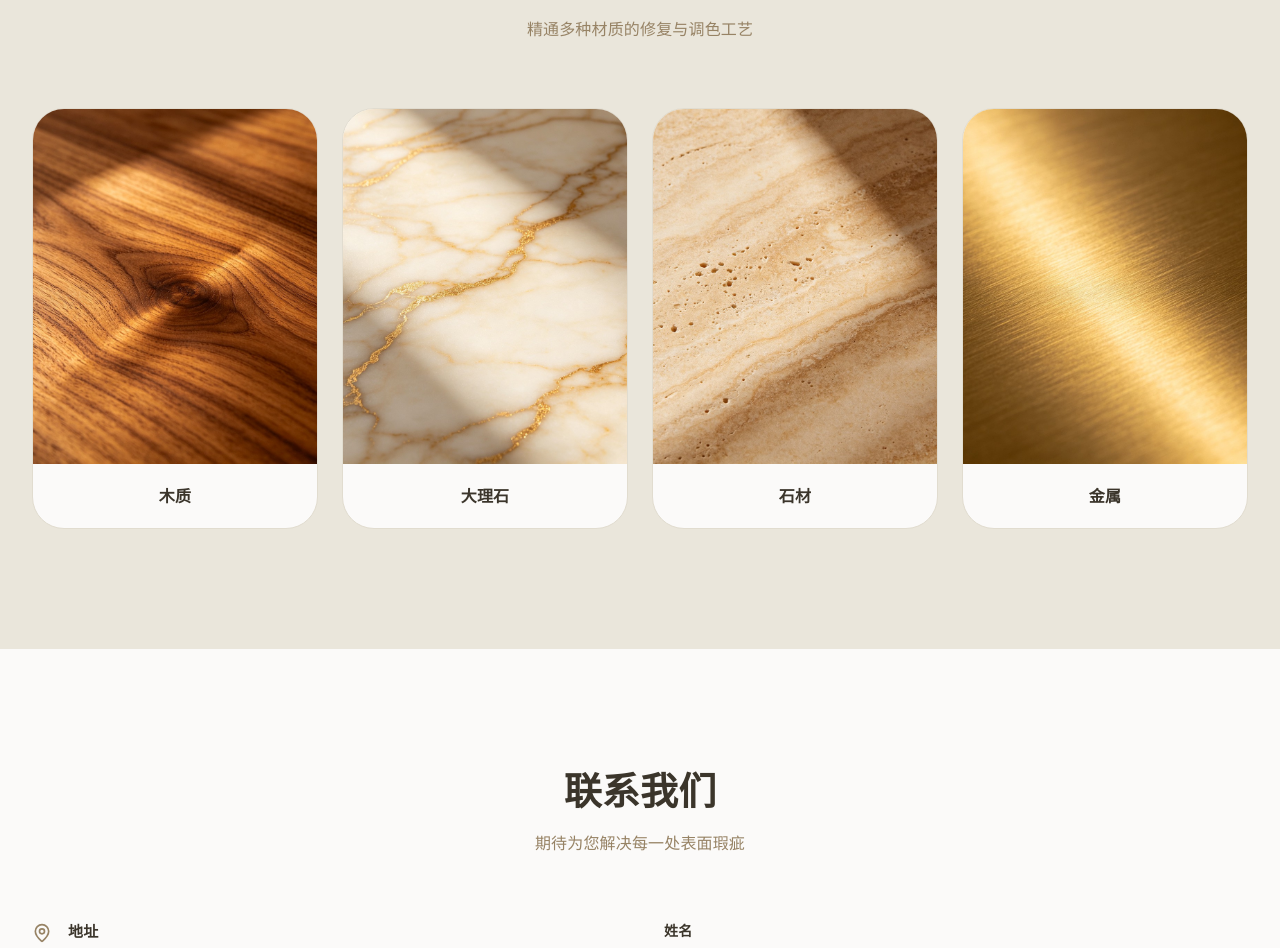
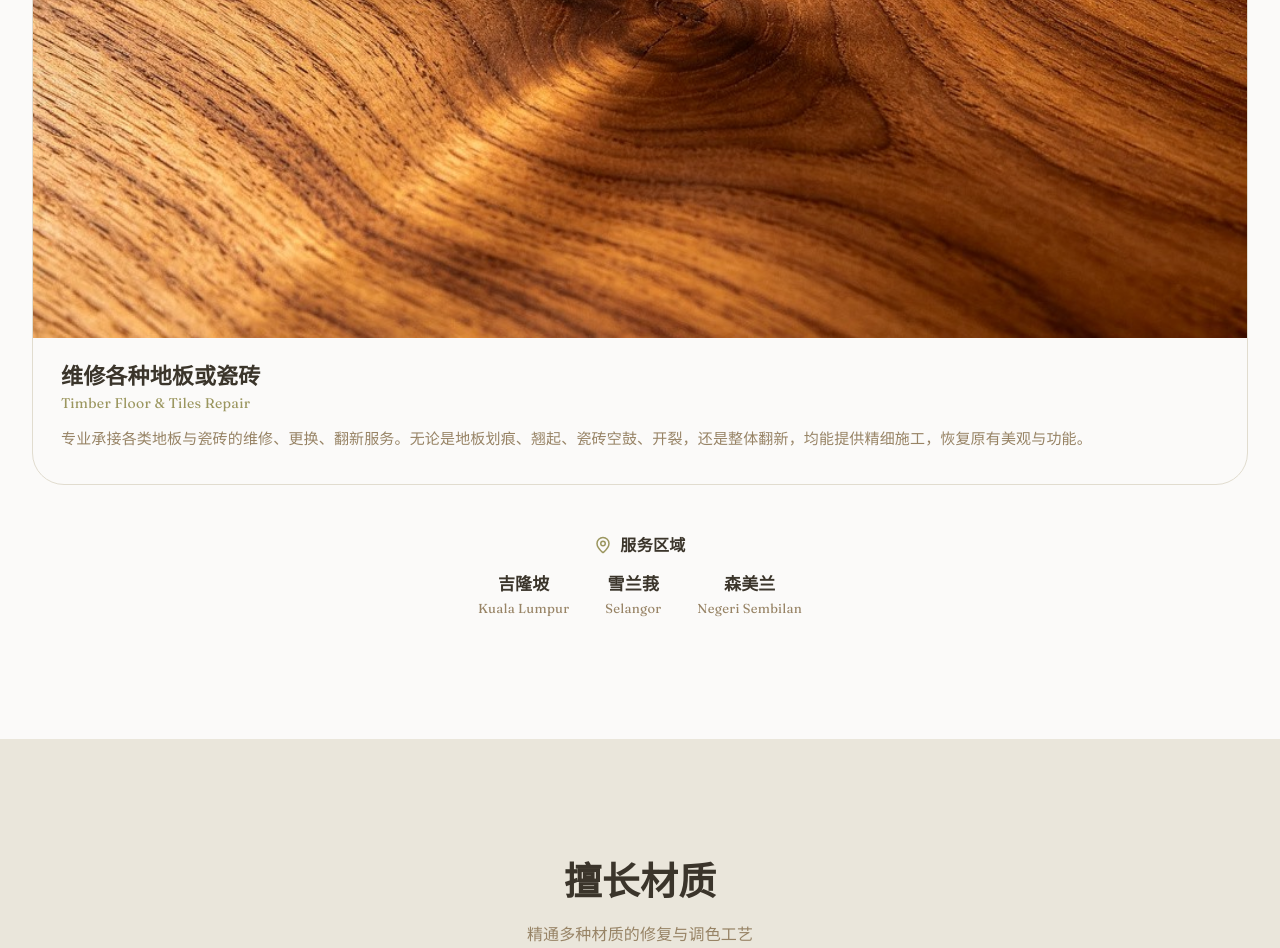
Before and after one commit to joelmz2801-code/jiangshan-workshop, a React (Vite) app: page / in a window 1280 px wide. Shown: the part 1848-2796 px from the top of the page. Built offline with nearby package versions, Linux system fonts and the light colour scheme.

Commit message:
feat: 新增地板瓷砖维修服务卡片+服务区域双语展示，Footer 添加小红书链接，进一步减小服务区间距

```diff
--- a/src/components/Footer.tsx
+++ b/src/components/Footer.tsx
@@ -1,7 +1,7 @@
 import { site, footer } from '@/data/content';
 
 /**
- * 页脚 — 深色背景，品牌信息 + 版权
+ * 页脚 — 深色背景，品牌信息 + 社交链接 + 版权
  */
 export default function Footer() {
   return (
@@ -34,6 +34,30 @@ export default function Footer() {
             {site.name}
           </span>
         </div>
+
+        <div className="flex items-center" style={{ gap: '1.5rem' }}>
+          <a
+            href={footer.rednoteUrl}
+            target="_blank"
+            rel="noopener noreferrer"
+            className="transition-opacity duration-200"
+            style={{
+              color: 'hsl(var(--primary-foreground))',
+              fontSize: '13px',
+              opacity: 0.7,
+              textDecoration: 'none',
+            }}
+            onMouseEnter={(e) => {
+              e.currentTarget.style.opacity = '1';
+            }}
+            onMouseLeave={(e) => {
+              e.currentTarget.style.opacity = '0.7';
+            }}
+          >
+            {footer.rednoteLabel}
+          </a>
+        </div>
+
         <p style={{ fontSize: '13px', opacity: 0.6 }}>{footer.copyright}</p>
       </div>
     </footer>
--- a/src/components/ServiceCard.tsx
+++ b/src/components/ServiceCard.tsx
@@ -28,7 +28,7 @@ export default function ServiceCard({ service }: ServiceCardProps) {
     >
       <div
         className="relative overflow-hidden"
-        style={{ aspectRatio: '16 / 10' }}
+        style={{ aspectRatio: '16 / 9' }}
       >
         <img
           src={service.image}
@@ -44,7 +44,7 @@ export default function ServiceCard({ service }: ServiceCardProps) {
           }}
         />
       </div>
-      <div style={{ padding: '2rem 2rem 2.5rem' }}>
+      <div style={{ padding: '1.5rem 1.75rem 2rem' }}>
         <h3
           className="font-sans font-semibold"
           style={{
@@ -55,6 +55,20 @@ export default function ServiceCard({ service }: ServiceCardProps) {
         >
           {service.title}
         </h3>
+        {service.titleEn && (
+          <p
+            className="font-sans"
+            style={{
+              color: 'hsl(var(--secondary))',
+              fontSize: '14px',
+              lineHeight: 1.4,
+              marginTop: '0.25rem',
+              letterSpacing: '0.02em',
+            }}
+          >
+            {service.titleEn}
+          </p>
+        )}
         <p
           style={{
             color: 'hsl(var(--muted-foreground))',
--- a/src/data/content.ts
+++ b/src/data/content.ts
@@ -27,6 +27,8 @@ export const hero = {
 export interface ServiceItem {
   id: string;
   title: string;
+  /** 英文标题（双语展示） */
+  titleEn?: string;
   description: string;
   image: string;
   imageAlt: string;
@@ -53,6 +55,23 @@ export const services: ServiceItem[] = [
     imageAlt: '手工调色过程',
     colSpan: 5,
   },
+  {
+    id: 'floor-tiles-repair',
+    title: '维修各种地板或瓷砖',
+    titleEn: 'Timber Floor & Tiles Repair',
+    description:
+      '专业承接各类地板与瓷砖的维修、更换、翻新服务。无论是地板划痕、翘起、瓷砖空鼓、开裂，还是整体翻新，均能提供精细施工，恢复原有美观与功能。',
+    image: '/assets/material-wood.jpg',
+    imageAlt: '地板与瓷砖维修',
+    colSpan: 12,
+  },
+];
+
+/** 服务覆盖区域（中英双语） */
+export const serviceAreas: { zh: string; en: string }[] = [
+  { zh: '吉隆坡', en: 'Kuala Lumpur' },
+  { zh: '雪兰莪', en: 'Selangor' },
+  { zh: '森美兰', en: 'Negeri Sembilan' },
 ];
 
 export interface MaterialItem {
@@ -139,4 +158,8 @@ export const contactInfo: ContactItem[] = [
 
 export const footer = {
   copyright: `© ${new Date().getFullYear()} KLB工坊. 保留所有权利.`,
+  /** 小红书主页链接 */
+  rednoteUrl:
+    'https://www.rednote.com/user/profile/61ab537d000000001000d825?xsec_token=ABRc08PgYdAsJkKuCcJMuqOzCz7IOoGQubA6jObn8w90I=&xsec_source=pc_note',
+  rednoteLabel: '小红书',
 } as const;
--- a/src/sections/Services.tsx
+++ b/src/sections/Services.tsx
@@ -1,12 +1,14 @@
 import { motion } from 'framer-motion';
-import { services, sectionTitles } from '@/data/content';
-import { staggerContainer, viewportOnce } from '@/lib/motion';
+import { MapPin } from 'lucide-react';
+import { services, sectionTitles, serviceAreas } from '@/data/content';
+import { staggerContainer, staggerItem, viewportOnce } from '@/lib/motion';
 import SectionTitle from '@/components/SectionTitle';
 import ServiceCard from '@/components/ServiceCard';
 
 /**
  * 服务介绍区
- * - 12 栏网格：两卡片宽度统一（各占 6 栏），高度可不同
+ * - 前两个卡片宽度统一（各占一半），第三个卡片占满一行
+ * - 底部展示服务覆盖区域（中英双语）
  * - 移动端单列
  */
 export default function Services() {
@@ -14,7 +16,7 @@ export default function Services() {
     <section
       id="services"
       className="px-6 lg:px-8"
-      style={{ paddingTop: '72px', paddingBottom: '120px' }}
+      style={{ paddingTop: '40px', paddingBottom: '120px' }}
     >
       <div className="mx-auto" style={{ maxWidth: '1280px' }}>
         <SectionTitle
@@ -28,13 +30,76 @@ export default function Services() {
           whileInView="visible"
           viewport={viewportOnce}
           className="grid grid-cols-1 md:grid-cols-2"
-          style={{ gap: '2rem', marginTop: '2.5rem' }}
+          style={{ gap: '2rem', marginTop: '2rem' }}
         >
           {services.map((service) => (
-            <div key={service.id} className="min-w-0">
+            <div
+              key={service.id}
+              className="min-w-0"
+              style={{
+                gridColumn: service.colSpan >= 12 ? '1 / -1' : undefined,
+              }}
+            >
               <ServiceCard service={service} />
             </div>
           ))}
+        </motion.div>
+
+        {/* 服务覆盖区域（中英双语） */}
+        <motion.div
+          variants={staggerItem}
+          initial="hidden"
+          whileInView="visible"
+          viewport={viewportOnce}
+          className="flex flex-col items-center"
+          style={{ marginTop: '3rem' }}
+        >
+          <div className="flex items-center" style={{ gap: '0.5rem' }}>
+            <MapPin size={18} style={{ color: 'hsl(var(--secondary))' }} />
+            <span
+              className="font-sans font-semibold"
+              style={{
+                color: 'hsl(var(--foreground))',
+                fontSize: '16px',
+                letterSpacing: '0.02em',
+              }}
+            >
+              服务区域
+            </span>
+          </div>
+          <div
+            className="flex flex-wrap items-center justify-center"
+            style={{ gap: '1.5rem', marginTop: '1rem' }}
+          >
+            {serviceAreas.map((area) => (
+              <div
+                key={area.en}
+                className="text-center"
+                style={{ minWidth: '80px' }}
+              >
+                <div
+                  style={{
+                    color: 'hsl(var(--foreground))',
+                    fontSize: '17px',
+                    fontWeight: 600,
+                    lineHeight: 1.3,
+                  }}
+                >
+                  {area.zh}
+                </div>
+                <div
+                  style={{
+                    color: 'hsl(var(--muted-foreground))',
+                    fontSize: '13px',
+                    marginTop: '0.25rem',
+                    letterSpacing: '0.02em',
+                  }}
+                >
+                  {area.en}
+                </div>
+              </div>
+            ))}
+          </div>
         </motion.div>
       </div>
     </section>
```
